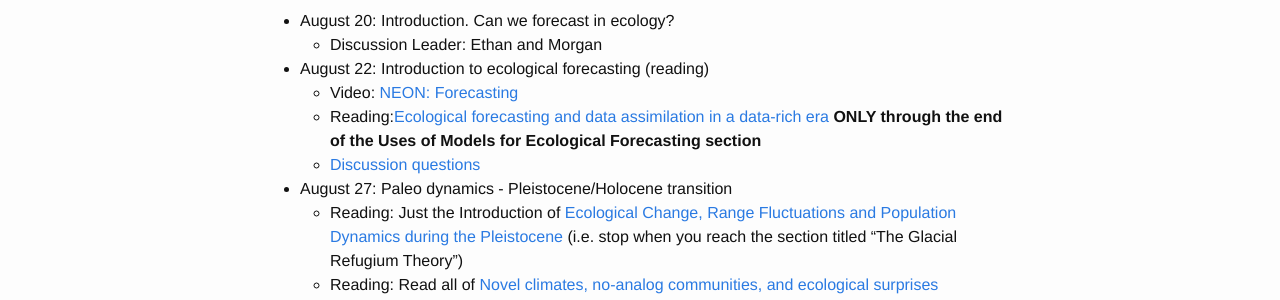
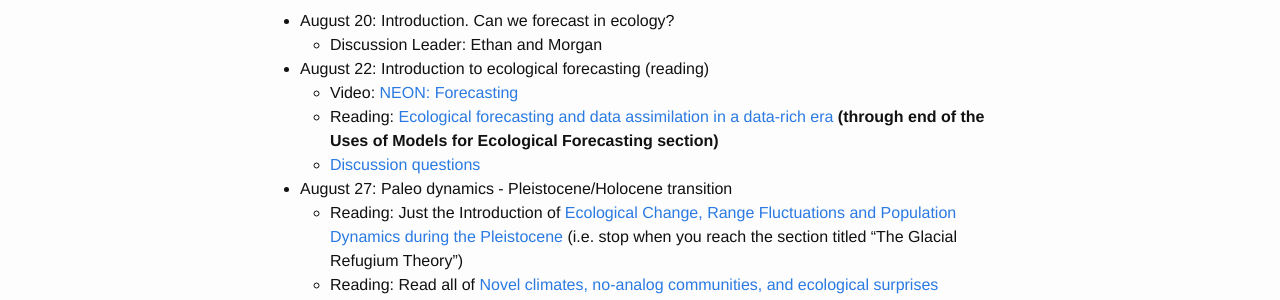
Before and after one commit to weecology/forecasting-dynamics-course, a Jekyll site: the page built from schedule.md, in a window 1280 px wide and 900 px high. Shown: the part 218-518 px from the top of the window. Built offline with Jekyll 4.4.1, drawn with Linux system fonts in a browser that asks for light colours.

Commit message:
Improve schedule formatting for first week

```diff
--- a/schedule.md
+++ b/schedule.md
@@ -9,7 +9,7 @@ Activity days when laptops are required are noted in italics. Discussion leaders
 
 * August 22: Introduction to ecological forecasting (reading)
     * Video: [NEON: Forecasting](https://www.youtube.com/watch?v=Lgi_e7N-C8E)
-    * Reading:[Ecological forecasting and data assimilation in a data-rich era](https://esajournals.onlinelibrary.wiley.com/doi/full/10.1890/09-1275.1) **ONLY through the end of the Uses of Models for Ecological Forecasting section**
+    * Reading: [Ecological forecasting and data assimilation in a data-rich era](https://esajournals.onlinelibrary.wiley.com/doi/full/10.1890/09-1275.1) **(through end of the Uses of Models for Ecological Forecasting section)**
     * [Discussion questions]({{ site.baseurl }}/discussion/intro-to-forecasting)
 
 * August 27: Paleo dynamics - Pleistocene/Holocene transition
```
